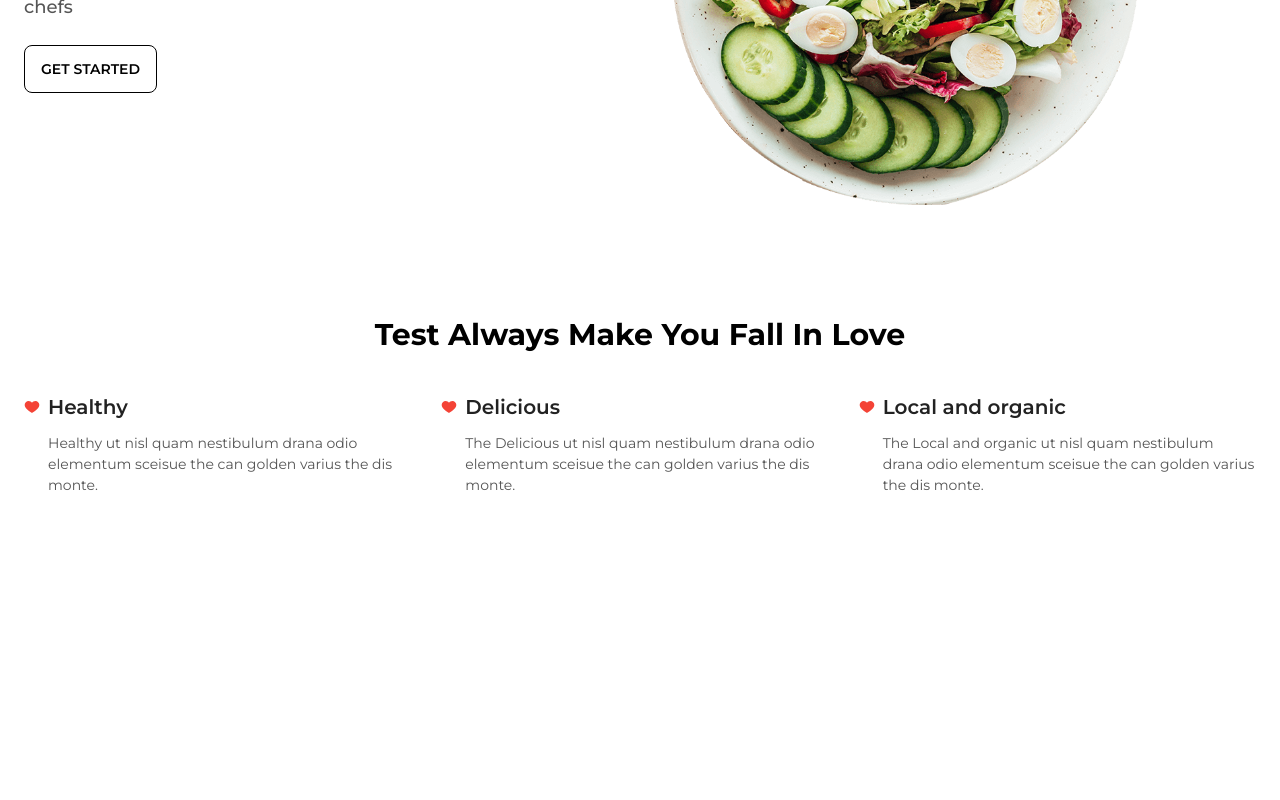
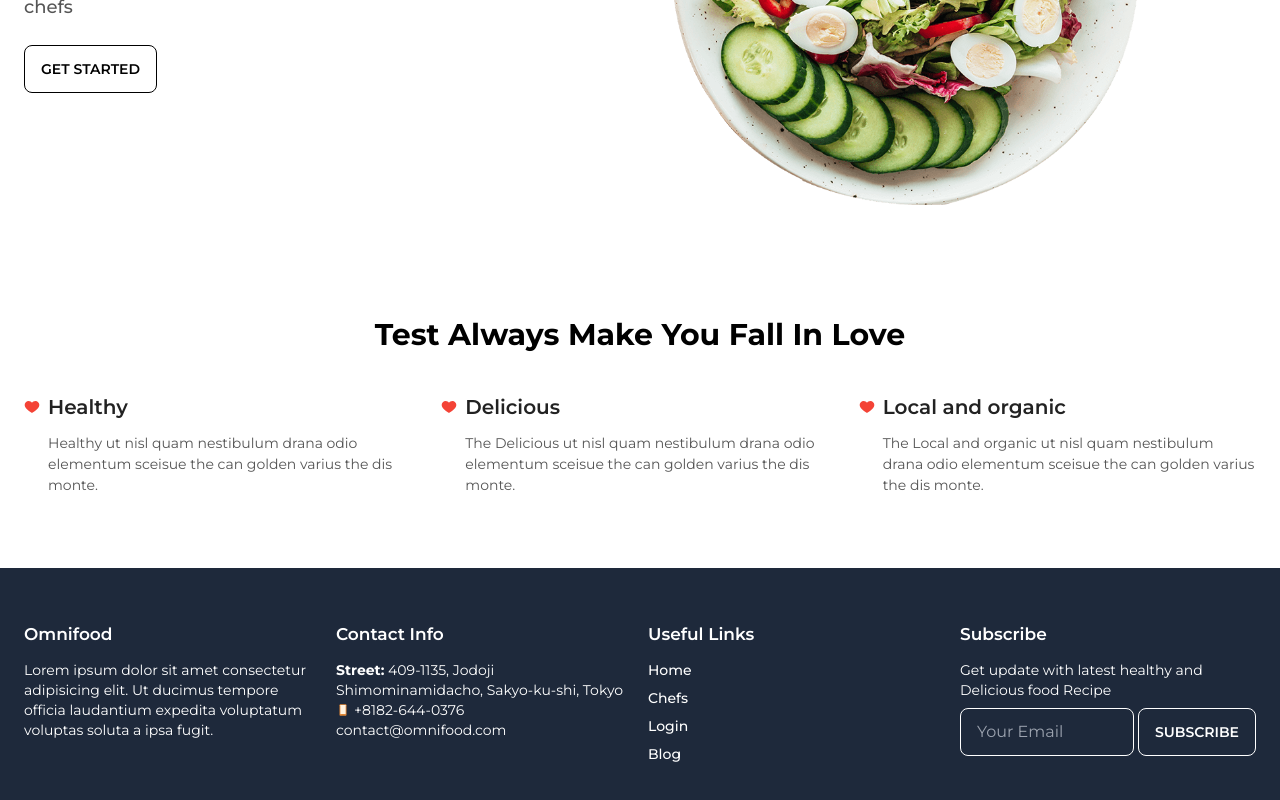
Before and after one commit to skmajumder/chef-recipe-hunter-client, a React (Vite) app: page / in a window 1280 px wide. Shown: the part 403-1203 px from the top of the page. Before the commit the page ends 971 px from the top, so only its background shows below. Built offline with nearby package versions, Linux system fonts and the light colour scheme.

Commit message:
Footer add

```diff
--- a/src/components/Footer/Footer.jsx
+++ b/src/components/Footer/Footer.jsx
@@ -1,12 +1,90 @@
 /* eslint-disable no-unused-vars */
-import React from 'react';
+import React from "react";
+import { Link } from "react-router-dom";
+import { FcIphone } from "react-icons/fc";
 
 const Footer = () => {
-    return (
-        <>
-
-        </>
-    );
+  return (
+    <footer className="footer bg-slate-800">
+      <div className="container px-6 py-14">
+        <div className="grid grid-cols-4 gap-4">
+          <div className="about">
+            <h4 className="text-white text-[17px] font-semibold mb-4">
+              Omnifood
+            </h4>
+            <p className="text-white text-[14px]">
+              Lorem ipsum dolor sit amet consectetur adipisicing elit. Ut
+              ducimus tempore officia laudantium expedita voluptatum voluptas
+              soluta a ipsa fugit.
+            </p>
+          </div>
+          <div className="contact-info">
+            <p className="text-white text-[17px] font-semibold mb-4">
+              Contact Info
+            </p>
+            <p className="text-white">
+              <strong>Street:</strong> 409-1135, Jodoji Shimominamidacho,
+              Sakyo-ku-shi, Tokyo
+            </p>
+            <p className="flex justify-start items-center gap-1 text-white">
+              <span>
+                <FcIphone />
+              </span>
+              <a href="tel:+8182-644-0376">+8182-644-0376</a>
+            </p>
+            <a href="mailto:contact@omnifood.com" className="text-white">
+              contact@omnifood.com
+            </a>
+          </div>
+          <div className="footer-nav">
+            <p className="text-white text-[17px] font-semibold mb-4">
+              Useful Links
+            </p>
+            <ul>
+              <li className="mb-2">
+                <Link to={"/"} className="text-white font-medium text-[14px]">
+                  Home
+                </Link>
+              </li>
+              <li className="mb-2">
+                <Link to={"/"} className="text-white font-medium text-[14px]">
+                  Chefs
+                </Link>
+              </li>
+              <li className="mb-2">
+                <Link to={"/"} className="text-white font-medium text-[14px]">
+                  Login
+                </Link>
+              </li>
+              <li className="mb-2">
+                <Link to={"/"} className="text-white font-medium text-[14px]">
+                  Blog
+                </Link>
+              </li>
+            </ul>
+          </div>
+          <div className="subscribe">
+            <p className="text-white text-[17px] font-semibold mb-4">
+              Subscribe
+            </p>
+            <p className="mb-2 text-white">
+              Get update with latest healthy and Delicious food Recipe
+            </p>
+            <div className="flex justify-start items-center gap-1">
+              <input
+                type="email"
+                placeholder="Your Email"
+                className="input w-full max-w-xs border-white"
+              />
+              <button className="btn btn-outline border-white text-white">
+                Subscribe
+              </button>
+            </div>
+          </div>
+        </div>
+      </div>
+    </footer>
+  );
 };
 
 export default Footer;
```
